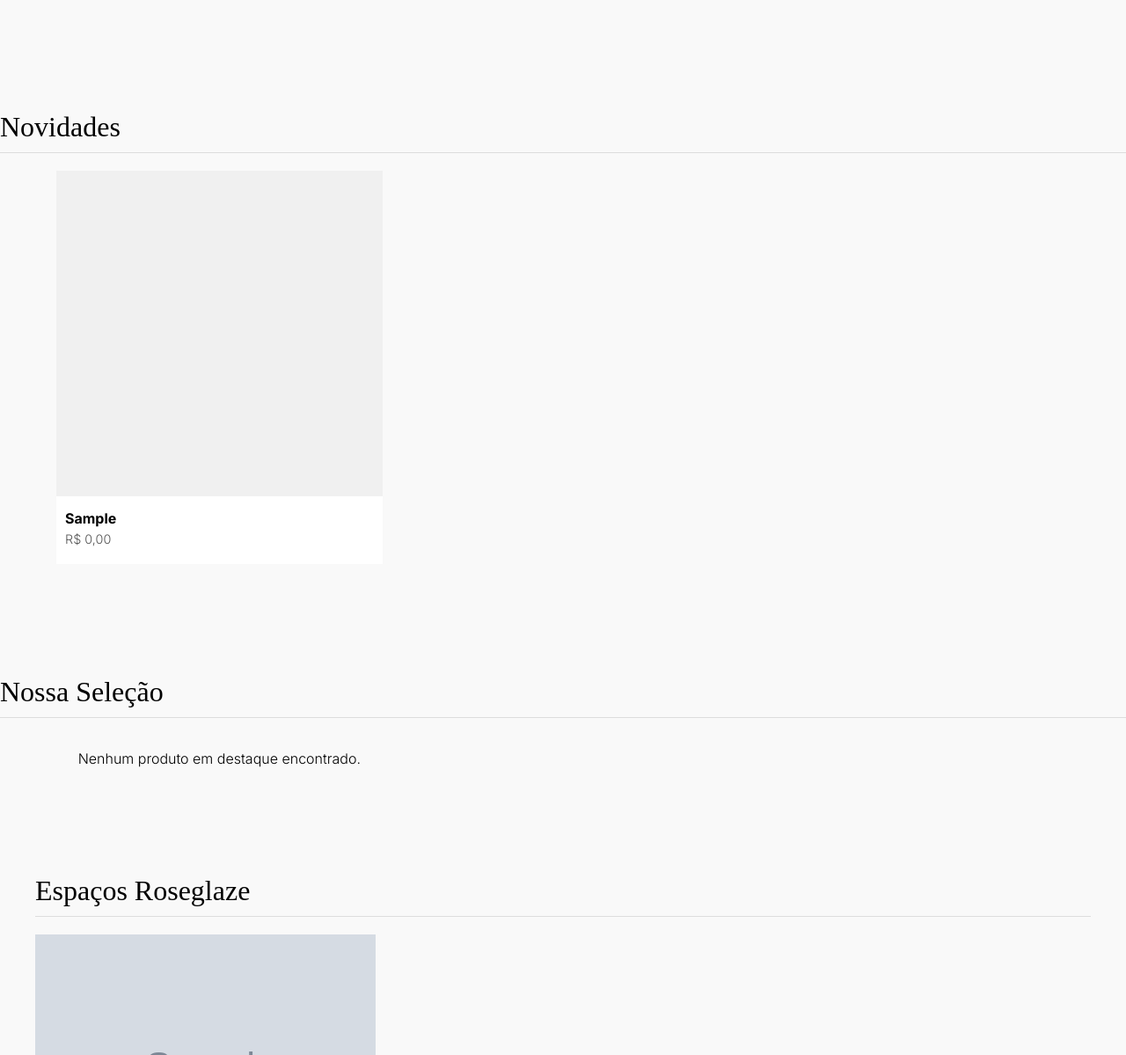
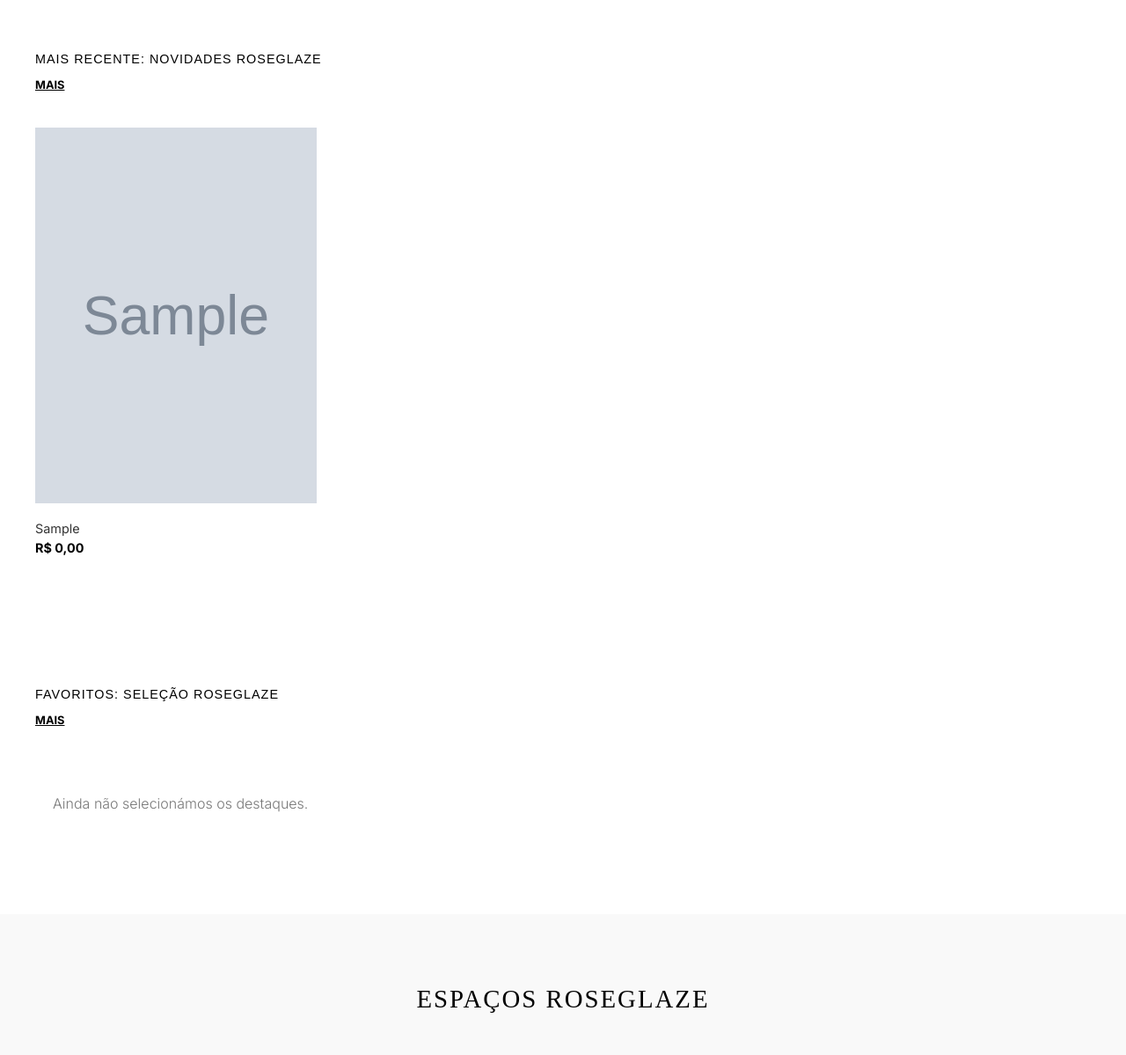
Before and after one commit to izzyasi/Roseglaze, a PHP site: page / in a window 1280 px wide. Shown: the part 681-1880 px from the top of the page at 88% size. Run offline with PHP 8.4, Linux system fonts and the light colour scheme; tables that the repository leaves empty or names only in its code hold one stand-in row (values such as "Sample post"); grey boxes marked "Sample" are stand-in pictures; a stand-in replaces the project's code that opens the database connection; some web fonts are replaced.

Commit message:
refactor: atualiza logica e adiciona carrossel

```diff
--- a/index.php
+++ b/index.php
@@ -35,13 +35,13 @@ try {
     die("Erro ao buscar destaques: " . $e->getMessage());
 }
 
-$sql_espacos = "SELECT id, nome_local, endereco_curto, imagem_local
-                FROM espacos
-                ORDER BY data_registro DESC";
+$sql_lojas = "SELECT id, nome, endereco, imagem
+                FROM lojas
+                ORDER BY id DESC";
 try {
-    $stmt_espacos = $pdo->prepare($sql_espacos);
-    $stmt_espacos->execute();
-    $espacos = $stmt_espacos->fetchAll(PDO::FETCH_ASSOC);
+    $stmt_lojas = $pdo->prepare($sql_lojas);
+    $stmt_lojas->execute();
+    $lojas = $stmt_lojas->fetchAll(PDO::FETCH_ASSOC);
 } catch (\PDOException $e) {
     die("Erro ao buscar espaços: " . $e->getMessage());
 }
@@ -62,11 +62,27 @@ try {
 
     <div class="hero-carousel" id="hero-carousel">
 
-        <div class="hero-slide active" style="background-image: url('caminho/para/sua/imagem1.jpg');"></div>
+        <div class="hero-slide active"
+             style="background-image: url('imagens/colecao_roseglaze25.jpg');"
+             data-title="ROSEGLAZE 2025"
+             data-button="Ver Coleção"
+             data-link="catalogo.php?colecao_id=4">
+        </div>
 
-        <div class="hero-slide" style="background-image: url('caminho/para/sua/imagem2.jpg');"></div>
+        <div class="hero-slide"
+             style="background-image: url('imagens/colecao_cozy.jpg');"
+             data-title="COZY COLLECTION"
+             data-button="Ver Coleção"
+             data-link="catalogo.php?colecao_id=5">
+        </div>
 
-        <div class="hero-slide" style="background-image: url('caminho/para/sua/imagem3.jpg');"></div>
+        <div class="hero-slide"
+             style="background-image: url('imagens/colecao_blossom.jpg');"
+             data-title="BLOSSOM COLLECTION"
+             data-button="Ver Coleção"
+             data-link="catalogo.php?colecao_id=6"
+             data-header-color="white">
+        </div>
 
         <button class="carousel-btn prev-btn" id="prev-slide">
             <svg xmlns="http://www.w3.org/2000/svg" viewBox="0 0 24 24" fill="none" stroke="currentColor" stroke-width="2" stroke-linecap="round" stroke-linejoin="round"><polyline points="15 18 9 12 15 6"></polyline></svg>
@@ -93,66 +109,147 @@ try {
 
 </section>
 
-    <section class="container-produtos">
-        <h2 class="secao-titulo">Novidades</h2>
-        <div class="product-grid">
-            <?php if (count($novidades) > 0): ?>
-                <?php foreach ($novidades as $oculo): ?>
-                    <div class="product-card">
-                        <a href="produto.php?id=<?php echo htmlspecialchars($oculo['id']); ?>">
-                            <div class="product-image-placeholder"></div>
-                            <div class="product-info">
-                                <h3><?php echo htmlspecialchars($oculo['modelo']); ?></h3>
-                                <p>R$ <?php echo number_format($oculo['preco'], 2, ',', '.'); ?></p>
+    <section class="novidades-section">
+
+    <div class="novidades-header">
+        <h2>MAIS RECENTE: NOVIDADES ROSEGLAZE</h2>
+        <a href="catalogo.php" class="link-more">MAIS</a>
+    </div>
+    <div class="carousel-wrapper">
+
+        <button class="scroll-arrow prev-arrow">
+            <svg xmlns="http://www.w3.org/2000/svg" viewBox="0 0 24 24" fill="none" stroke="currentColor" stroke-width="2" stroke-linecap="round" stroke-linejoin="round"><polyline points="15 18 9 12 15 6"></polyline></svg>
+        </button>
+    <div class="novidades-scroll-container">
+
+        <?php
+        $sql_novidades = "SELECT * FROM oculos ORDER BY id ASC LIMIT 6";
+        $stmt_novidades = $pdo->query($sql_novidades);
+        $novidades = $stmt_novidades->fetchAll(PDO::FETCH_ASSOC);
+
+        foreach ($novidades as $prod):
+        ?>
+            <div class="novidades-card">
+                <a href="produto.php?id=<?php echo $prod['id']; ?>" class="novidades-img-link">
+                    <?php
+                        $img_url = !empty($prod['imagem_destaque'])
+                                    ? 'imagens/' . $prod['imagem_destaque']
+                                    : (!empty($prod['imagem']) ? 'imagens/' . $prod['imagem'] : '');
+                    ?>
+
+                    <div class="novidades-img"
+                         style="background-image: url('<?php echo $img_url; ?>');
+                                background-color: #f0f0f0;">
                     </div>
                 </a>
+
+                <div class="novidades-info">
+                    <h3><?php echo htmlspecialchars($prod['modelo']); ?></h3>
+                    <p>R$ <?php echo number_format($prod['preco'], 2, ',', '.'); ?></p>
+
+                </div>
+                <button class="scroll-arrow next-arrow">
+            <svg xmlns="http://www.w3.org/2000/svg" viewBox="0 0 24 24" fill="none" stroke="currentColor" stroke-width="2" stroke-linecap="round" stroke-linejoin="round"><polyline points="9 18 15 12 9 6"></polyline></svg>
+        </button>
             </div>
         <?php endforeach; ?>
-            <?php else: ?>
-                <p style="text-align: center;">Nenhum produto encontrado.</p>
-            <?php endif; ?>
+
     </div>
 </section>
 
-    <section class="container-produtos">
-        <h2 class="secao-titulo">Nossa Seleção</h2>
-        <div class="product-grid">
-            <?php if (count($nossa_selecao) > 0): ?>
-                <?php foreach ($nossa_selecao as $oculo): ?>
-                    <div class="product-card">
-                        <a href="produto.php?id=<?php echo htmlspecialchars($oculo['id']); ?>">
-                            <div class="product-image-placeholder"></div>
-                            <div class="product-info">
-                                <h3><?php echo htmlspecialchars($oculo['modelo']); ?></h3>
-                                <p>R$ <?php echo number_format($oculo['preco'], 2, ',', '.'); ?></p>
+    <section class="novidades-section">
+
+    <div class="novidades-header">
+        <h2>FAVORITOS: SELEÇÃO ROSEGLAZE</h2>
+        <a href="catalogo.php" class="link-more">MAIS</a>
+    </div>
+
+    <div class="carousel-wrapper">
+
+        <button class="scroll-arrow prev-arrow">
+            <svg xmlns="http://www.w3.org/2000/svg" viewBox="0 0 24 24" fill="none" stroke="currentColor" stroke-width="2" stroke-linecap="round" stroke-linejoin="round"><polyline points="15 18 9 12 15 6"></polyline></svg>
+        </button>
+
+    <div class="novidades-scroll-container">
+
+        <?php
+        $sql_selecao = "SELECT * FROM oculos WHERE em_destaque = 1 ORDER BY id DESC LIMIT 6";
+
+        try {
+            $stmt_selecao = $pdo->query($sql_selecao);
+            $selecao = $stmt_selecao->fetchAll(PDO::FETCH_ASSOC);
+        } catch (PDOException $e) {
+            $selecao = [];
+        }
+
+        if (count($selecao) > 0):
+            foreach ($selecao as $prod):
+        ?>
+            <div class="novidades-card">
+                <a href="produto.php?id=<?php echo $prod['id']; ?>" class="novidades-img-link">
+
+                    <?php
+                        $img_url = !empty($prod['imagem']) ? 'imagens/' . $prod['imagem'] : '';
+                    ?>
+                    <div class="novidades-img"
+                         style="background-image: url('<?php echo $img_url; ?>');
+                                background-color: #f0f0f0;">
                     </div>
                 </a>
+
+                <div class="novidades-info">
+                        <h3><?php echo htmlspecialchars($prod['modelo']); ?></h3>
+                        <p>R$ <?php echo number_format($prod['preco'], 2, ',', '.'); ?></p>
                     </div>
-                <?php endforeach; ?>
-            <?php else: ?>
-                <p style="text-align: center;">Nenhum produto em destaque encontrado.</p>
+                </div>
+            <?php
+                endforeach;
+            else:
+            ?>
+                <p style="color: #777; padding: 20px;">Ainda não selecionámos os destaques.</p>
             <?php endif; ?>
+
         </div>
-    </section>
+
+        <button class="scroll-arrow next-arrow">
+            <svg xmlns="http://www.w3.org/2000/svg" viewBox="0 0 24 24" fill="none" stroke="currentColor" stroke-width="2" stroke-linecap="round" stroke-linejoin="round"><polyline points="9 18 15 12 9 6"></polyline></svg>
+        </button>
+
+    </div> </section>
 
     <section class="container-espacos">
-        <h2 class="secao-titulo">Espaços Roseglaze</h2>
+        <div class="espacos-header">
+        <h2>Espaços Roseglaze</h2>
+    </div>
+
     <div class="espacos-grid">
-            <?php if (count($espacos) > 0): ?>
-                <?php foreach ($espacos as $espaco): ?>
-                    <a href="#" class="espaco-card"
-                       style="background-image: url('<?php echo htmlspecialchars($espaco['imagem_local']); ?>');">
-                        <div class="espaco-overlay">
+
+        <a href="lojas.php" class="espaco-card">
+            <div class="espaco-img" style="background-image: url('imagens/espaco_sp.jpg');"></div>
+            <div class="espaco-overlay"></div>
             <div class="espaco-info">
-                                <h3><?php echo htmlspecialchars($espaco['nome_local']); ?></h3>
-                                <p><?php echo htmlspecialchars($espaco['endereco_curto']); ?></p>
-                            </div>
+                <h3>SÃO PAULO JARDINS</h3>
+                <p>São Paulo, Brasil</p>
             </div>
         </a>
-                <?php endforeach; ?>
-            <?php else: ?>
-                <p style="text-align: center;">Nenhum espaço encontrado.</p>
-            <?php endif; ?>
+
+        <a href="lojas.php" class="espaco-card">
+            <div class="espaco-img" style="background-image: url('imagens/espaco_london.jpg');"></div>
+            <div class="espaco-overlay"></div>
+            <div class="espaco-info">
+                <h3>LONDON MAYFAIR</h3>
+                <p>London, United Kingdom</p>
+            </div>
+        </a>
+
+        <a href="lojas.php" class="espaco-card">
+            <div class="espaco-img" style="background-image: url('imagens/espaco_paris.jpg');"></div>
+            <div class="espaco-overlay"></div>
+            <div class="espaco-info">
+                <h3>PARIS MARAIS</h3>
+                <p>Paris, France</p>
+            </div>
+        </a>
     </div>
 </section>
 
```
Lines whose indentation alone changed are shown as unchanged.
